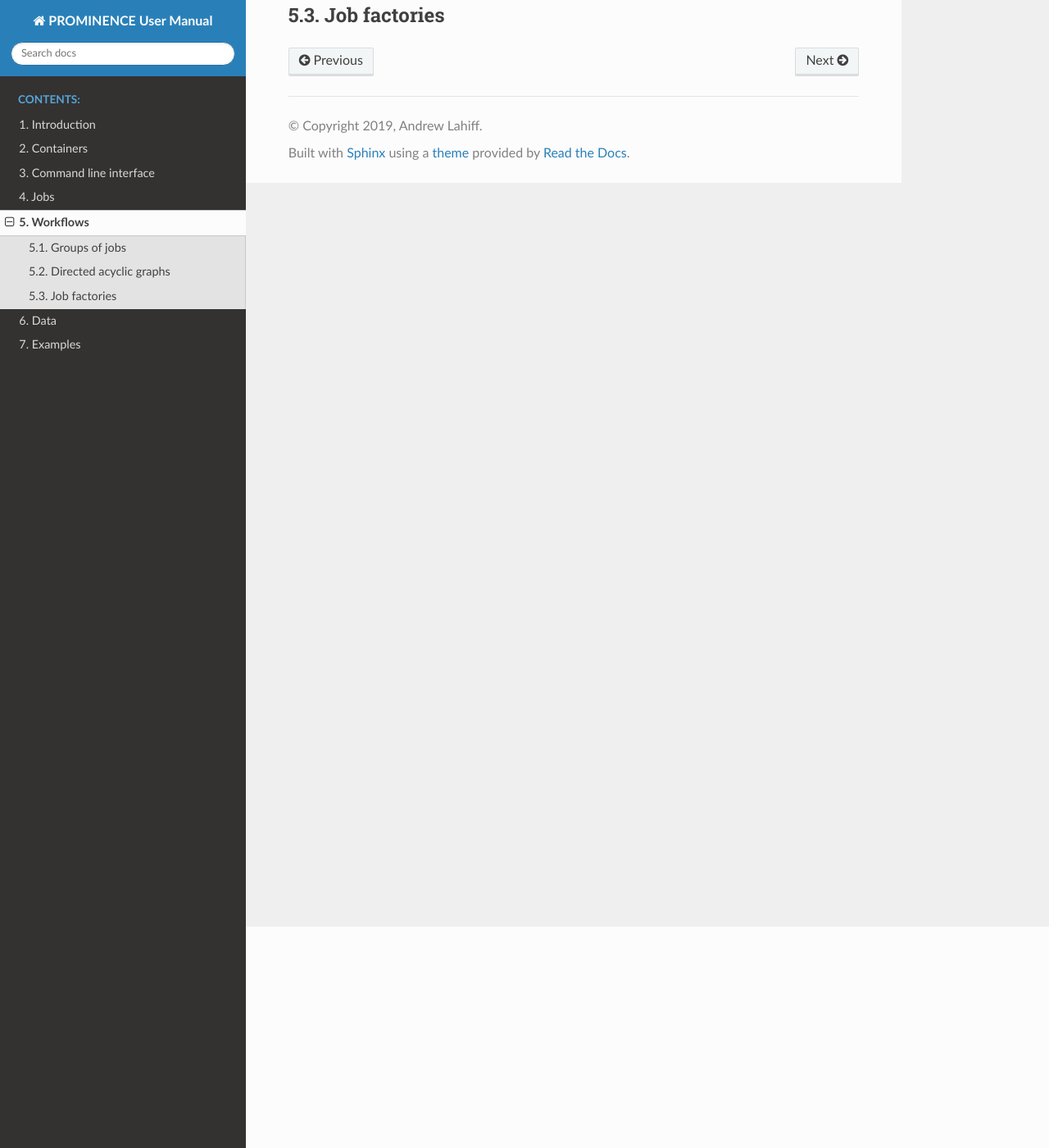
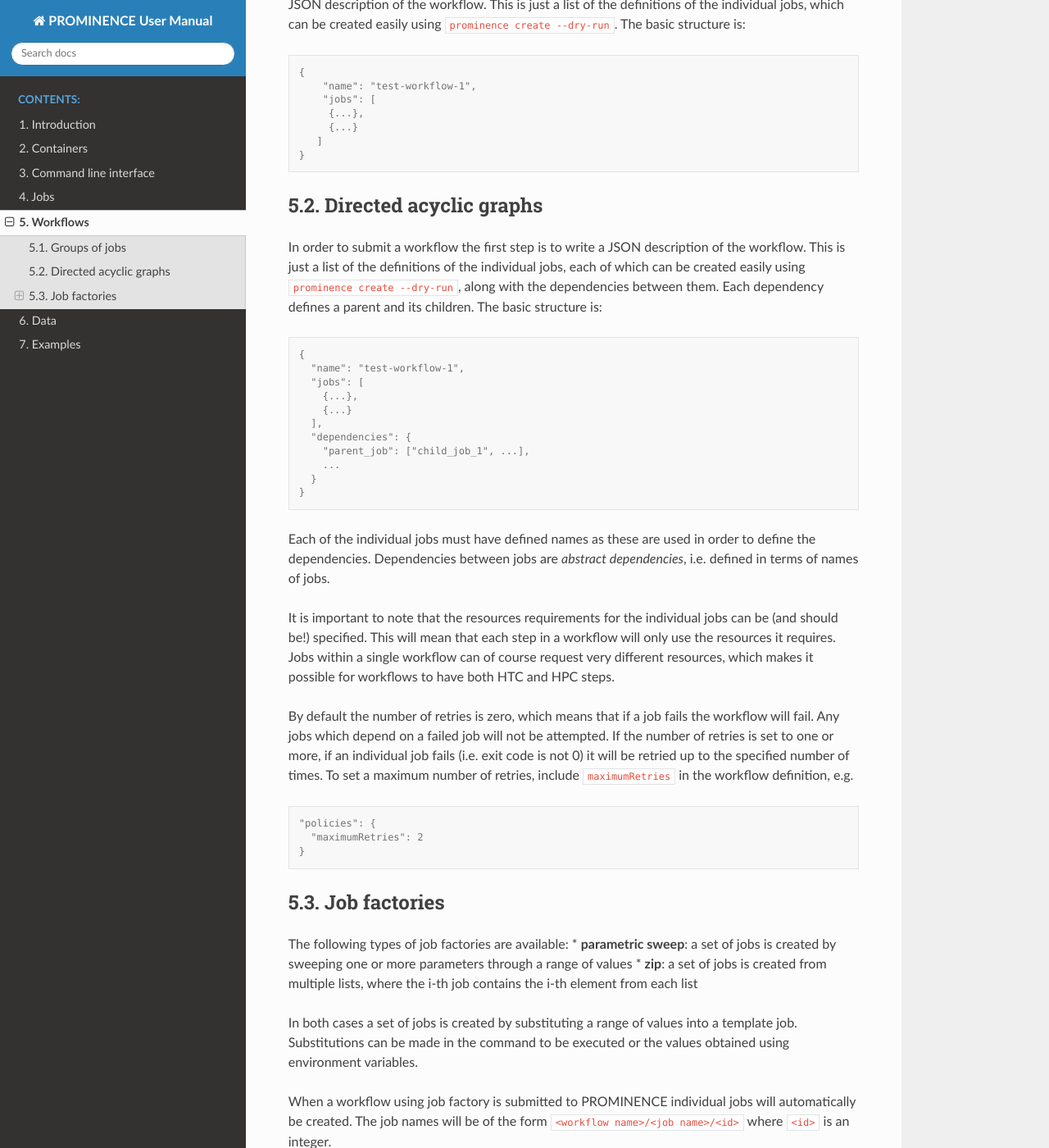
Before and after one commit to prominence-eosc/docs-eosc, a Sphinx documentation site: the page built from source/workflows.rst, in a window 1280 px wide and 1400 px high, scrolled down 270 px. Shown: the whole window at 82% size. Built offline with Sphinx 7.4.7 and the Read the Docs theme 2.0.0, drawn with Linux system fonts in a browser that asks for light colours; some of the changed text lies outside the part shown.

Commit message:
Adding workflow content

```diff
--- a/source/workflows.rst
+++ b/source/workflows.rst
@@ -6,8 +6,62 @@ Workflows
 Groups of jobs
 --------------
 
+In some situations it can be useful to be able to manage a group of jobs as a single entity (a workflow). In order to submit a group of indendepent jobs as a workflow the first step is to write a JSON description of the workflow. This is just a list of the definitions of the individual jobs, which can be created easily using ``prominence create --dry-run``. The basic structure is:
+
+.. code-block:: console
+
+   {
+       "name": "test-workflow-1",
+       "jobs": [
+        {...},
+        {...}
+      ]
+   }
+
 Directed acyclic graphs
 -----------------------
 
+In order to submit a workflow the first step is to write a JSON description of the workflow. This is just a list of the definitions of the individual jobs, each of which can be created easily using ``prominence create --dry-run``, along with the dependencies between them. Each dependency defines a parent and its children. The basic structure is:
+
+.. code-block:: console
+
+   {
+     "name": "test-workflow-1",
+     "jobs": [
+       {...},
+       {...}
+     ],
+     "dependencies": {
+       "parent_job": ["child_job_1", ...],
+       ...
+     }
+   }
+
+Each of the individual jobs must have defined names as these are used in order to define the dependencies. Dependencies between jobs are *abstract dependencies*, i.e. defined in terms of names of jobs.
+
+It is important to note that the resources requirements for the individual jobs can be (and should be!) specified. This will mean that each step in a workflow will only use the resources it requires. Jobs within a single workflow can of course request very different resources, which makes it possible for workflows to have both HTC and HPC steps.
+
+By default the number of retries is zero, which means that if a job fails the workflow will fail. Any jobs which depend on a failed job will not be attempted. If the number of retries is set to one or more, if an individual job fails (i.e. exit code is not 0) it will be retried up to the specified number of times. To set a maximum number of retries, include ``maximumRetries`` in the workflow definition, e.g.
+
+.. code-block:: console
+
+   "policies": {
+     "maximumRetries": 2
+   }
+
 Job factories
 -------------
+
+The following types of job factories are available:
+* **parametric sweep**: a set of jobs is created by sweeping one or more parameters through a range of values
+* **zip**: a set of jobs is created from multiple lists, where the i-th job contains the i-th element from each list
+
+In both cases a set of jobs is created by substituting a range of values into a template job. Substitutions can be made in the command to be executed or the values obtained using environment variables.
+
+When a workflow using job factory is submitted to PROMINENCE individual jobs will automatically be created. The job names will be of the form ``<workflow name>/<job name>/<id>`` where ``<id>`` is an integer.
+
+Parametric sweep
+****************
+
+Zip
+***
```
